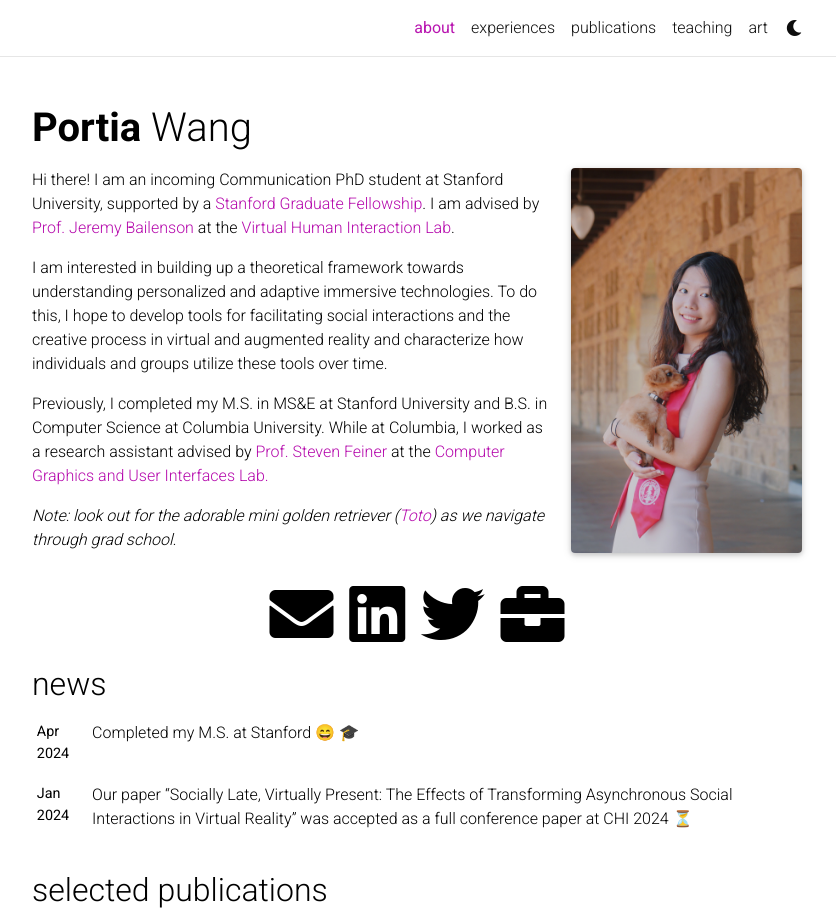
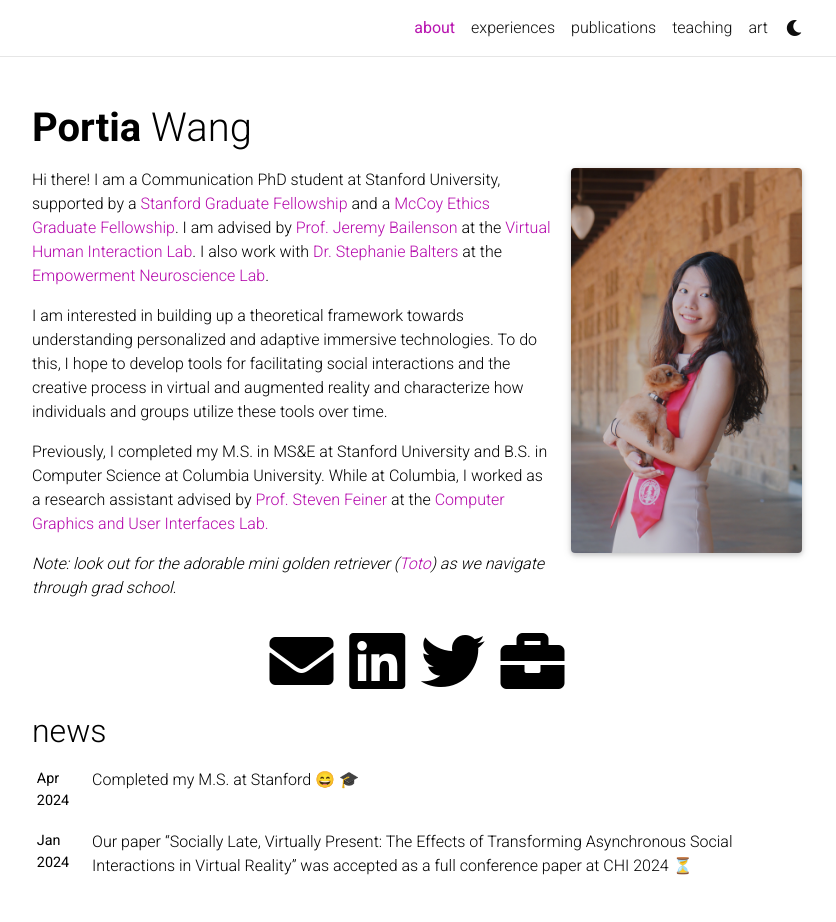
Before and after one commit to pwang1230/pwang1230.github.io, a Jekyll site: the page built from _pages/about.md, in a window 1280 px wide and 1143 px high, cut to the strip 0-922 px from the top of the window. Shown: the whole strip, without its empty margins (223-1059 px from the left). Built offline with Jekyll 4.4.1, drawn with Linux system fonts in a browser that asks for light colours; full-size pictures stand in for the smaller copies a plugin makes; emoji names are drawn with the system emoji font; comment, search, counter and statistics services are not loaded; a style sheet for code colours, icons or effects is not loaded.

Commit message:
updated as of 10/22

```diff
--- a/_pages/about.md
+++ b/_pages/about.md
@@ -16,7 +16,7 @@ news: true  # includes a list of news items
 selected_papers: true # includes a list of papers marked as "selected={true}"
 ---
 
-Hi there! I am an incoming Communication PhD student at Stanford University, supported by a <a href='https://vpge.stanford.edu/fellowships-funding/sgf'>Stanford Graduate Fellowship</a>. I am advised by <a href='https://profiles.stanford.edu/jeremy-bailenson'>Prof. Jeremy Bailenson</a> at the<a href='https://vhil.stanford.edu/'> Virtual Human Interaction Lab</a>.
+Hi there! I am a Communication PhD student at Stanford University, supported by a <a href='https://vpge.stanford.edu/fellowships-funding/sgf'>Stanford Graduate Fellowship</a> and a <a href='https://ethicsinsociety.stanford.edu/'>McCoy Ethics Graduate Fellowship</a>. I am advised by <a href='https://profiles.stanford.edu/jeremy-bailenson'>Prof. Jeremy Bailenson</a> at the<a href='https://vhil.stanford.edu/'> Virtual Human Interaction Lab</a>. I also work with <a href="https://med.stanford.edu/profiles/stephanie-balters">Dr. Stephanie Balters</a> at the <a href='https://empowering.stanford.edu/'>Empowerment Neuroscience Lab</a>.
 
 I am interested in building up a theoretical framework towards understanding personalized and adaptive immersive technologies. To do this, I hope to develop tools for facilitating social interactions and the creative process in virtual and augmented reality and characterize how individuals and groups utilize these tools over time.
 
```
Also changed, not shown: 1 other file.
